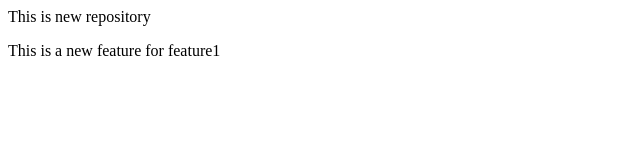
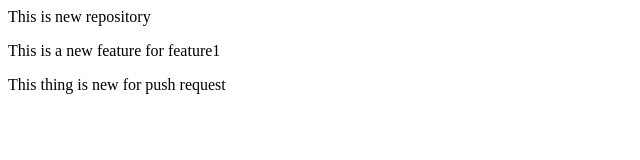
Before and after one commit to malikuzair22/Local-Repo, a plain HTML site: page index.html in a window 1280 px wide. Shown: the whole page, without its empty margins (0-640 px from the left). Drawn offline with Linux system fonts and the light colour scheme.

Commit message:
push request

```diff
--- a/index.html
+++ b/index.html
@@ -4,3 +4,6 @@
 
 <P>This is a new feature for feature1
 </P>
+
+
+<p>This thing is new for push request</p>
```
